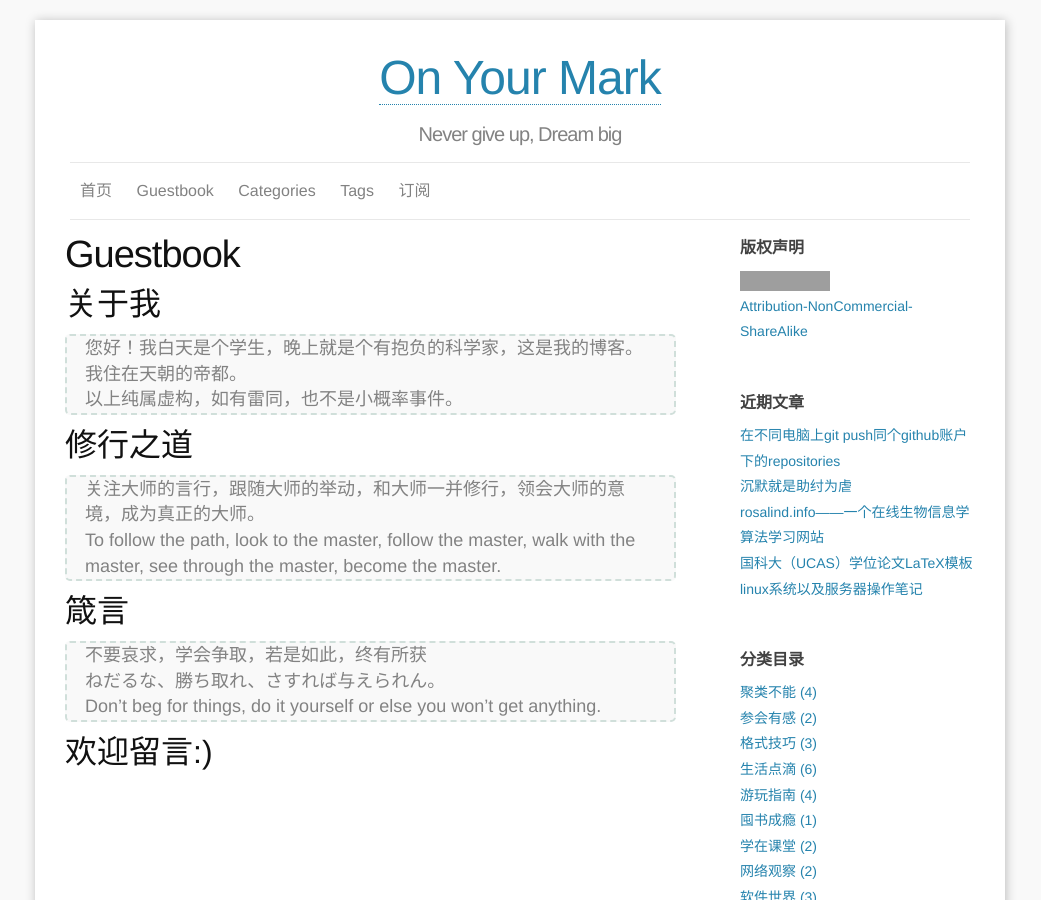
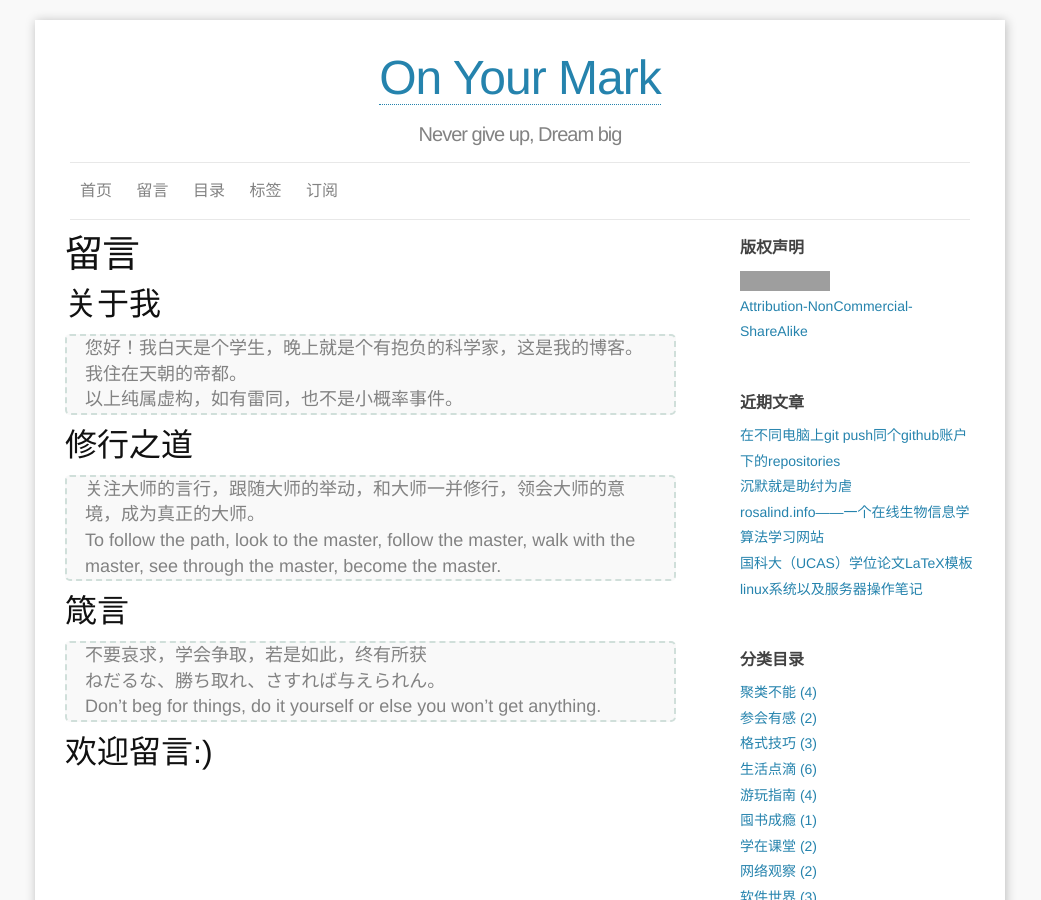
Before and after one commit to yulijia/cn, a Jekyll site: the page built from guestbook/index.md, in a window 1280 px wide and 900 px high. Shown: the whole window, without its empty margins (120-1161 px from the left). Built offline with Jekyll 4.4.1, drawn with Linux system fonts in a browser that asks for light colours; comment, search, counter and statistics services are not loaded; grey boxes are pictures that could not be loaded.

Commit message:
update chinese page name

```diff
--- a/categories/index.md
+++ b/categories/index.md
@@ -1,6 +1,6 @@
 ---
 layout: page
-title: Categories
+title: 目录
 permalink: /categories/
 ---
 
--- a/guestbook/index.md
+++ b/guestbook/index.md
@@ -1,6 +1,6 @@
 ---
 layout: page
-title: Guestbook
+title: 留言
 comments: yes
 permalink: /guestbook/
 ---
--- a/tags/index.md
+++ b/tags/index.md
@@ -1,6 +1,6 @@
 ---
 layout: page
-title: Tags
+title: 标签
 premalink: /tags/
 ---
 
```
